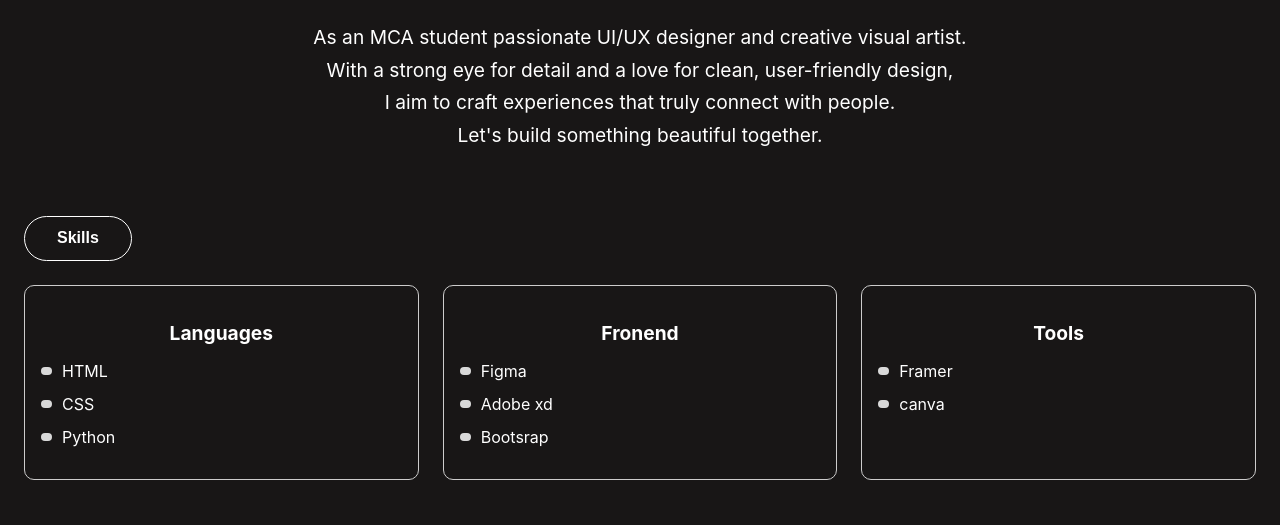
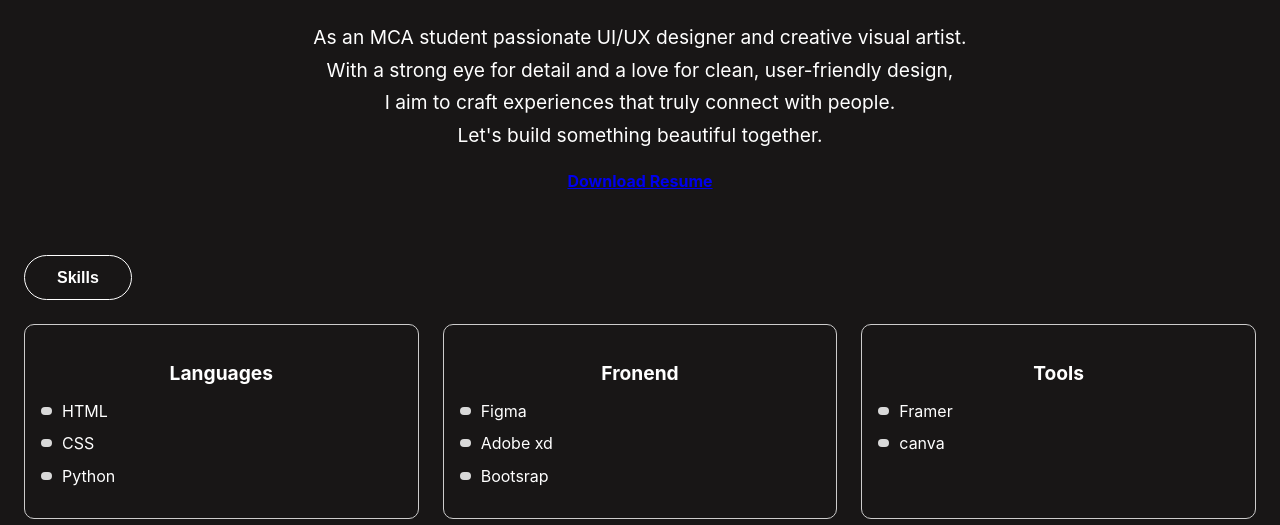
Before and after one commit to Snehasureshjan/portfolio, a plain HTML site: page about/index.html in a window 1280 px wide. Shown: the part 244-769 px from the top of the page. Drawn offline with Linux system fonts and the light colour scheme.

Commit message:
Update index.html

```diff
--- a/about/index.html
+++ b/about/index.html
@@ -25,6 +25,7 @@
           I aim to craft experiences that truly connect with people.<br>
           Let's build something beautiful together.
         </p>
+        <div class="dwnloddiv"><strong><a href="./Sneha_Resume.pdf" download class="dwnlodbtn" >Download Resume</a></strong></div>
       </section>
 
       <!-- Skills -->
```
